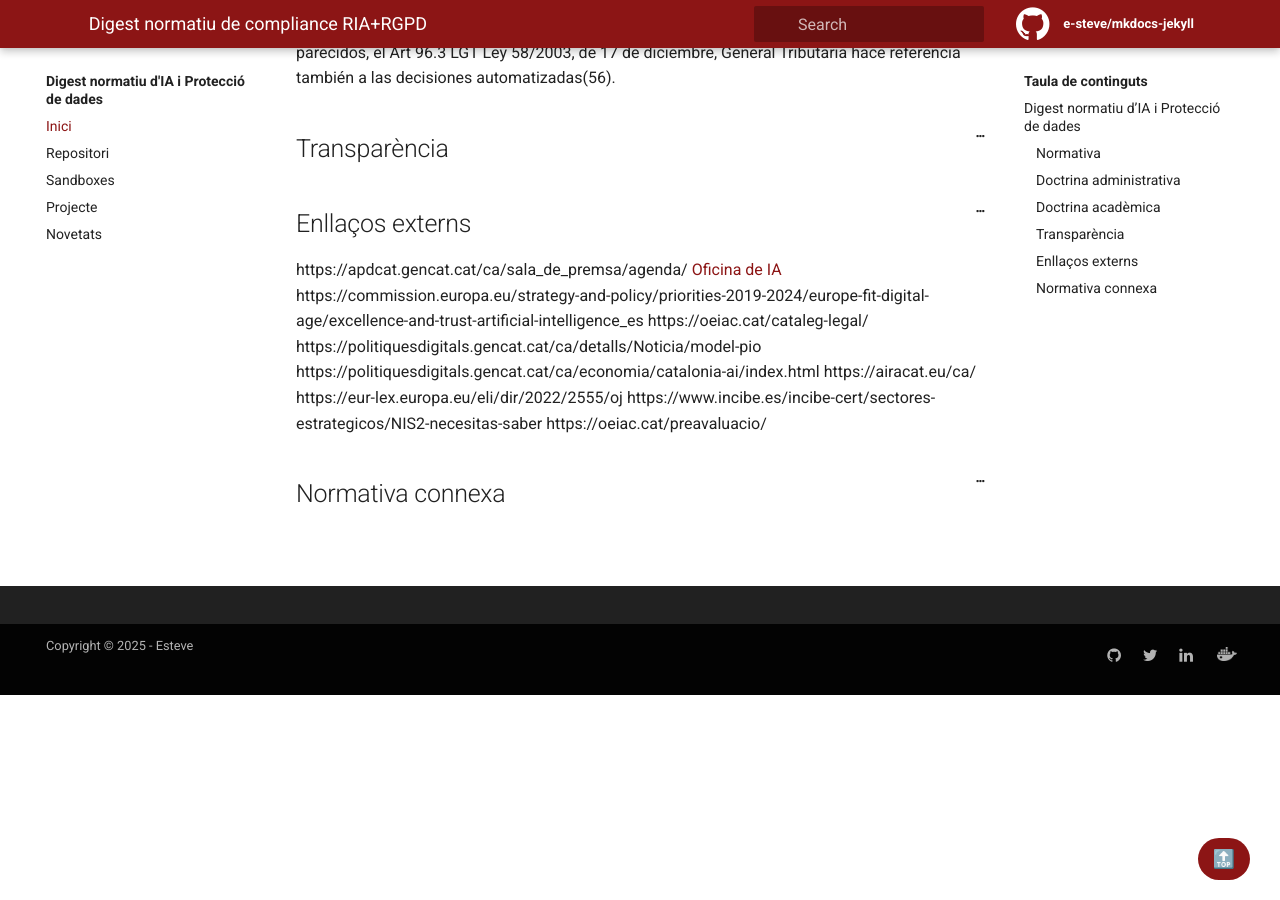
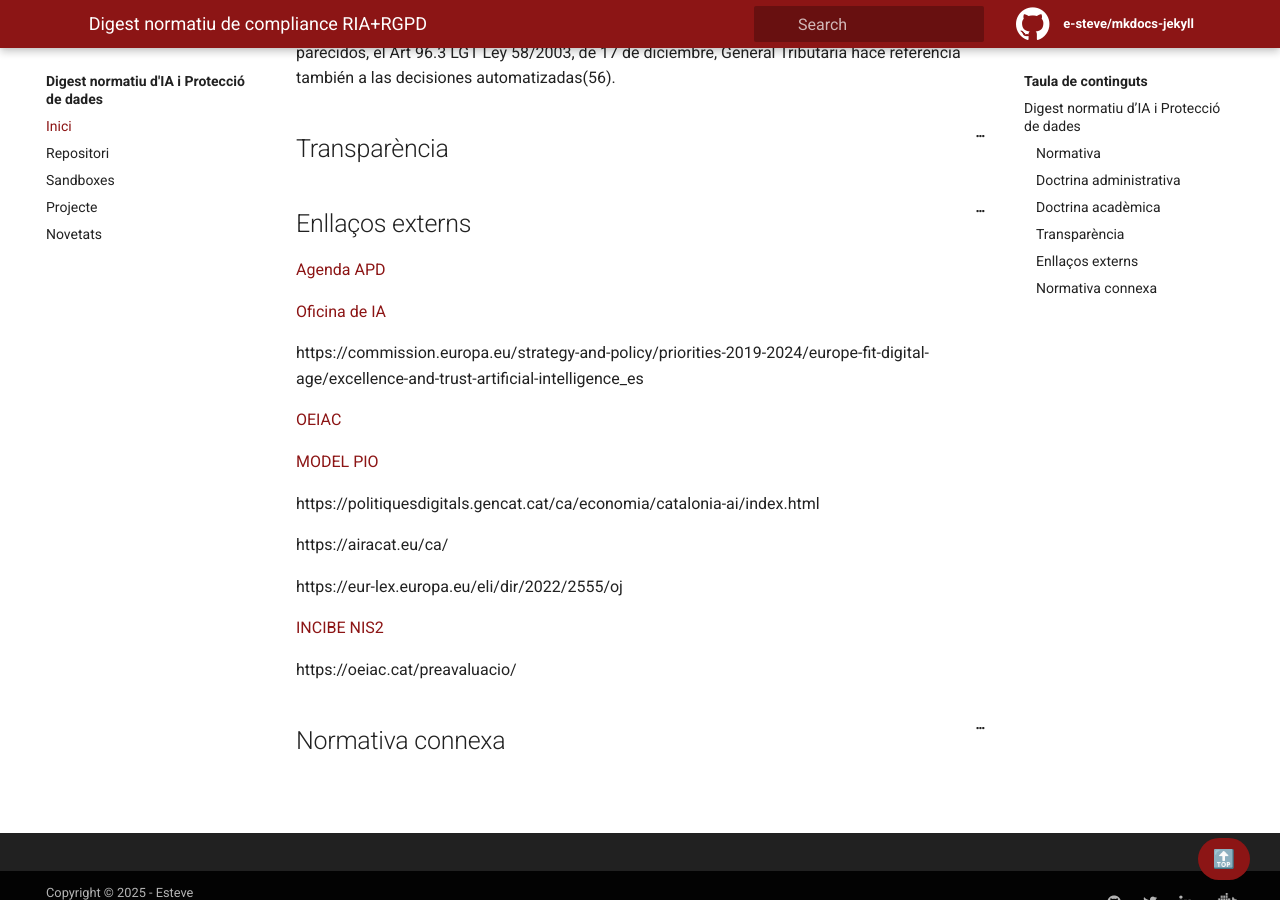
Before and after one commit to e-steve/e-steve.github.io, a Jekyll site: the page built from pages/index.md, in a window 1280 px wide and 900 px high, scrolled down 2753 px. Built offline with Jekyll 4.4.1, drawn with Linux system fonts in a browser that asks for light colours; part of the change alters nothing that is shown.

Commit message:
Update index.md

```diff
--- a/pages/index.md
+++ b/pages/index.md
@@ -123,15 +123,24 @@ Aparte de la nueva norma sobre protección de datos, cabe indicar determinadas n
 
 ## Enllaços externs
 
-https://apdcat.gencat.cat/ca/sala_de_premsa/agenda/
+[Agenda APD](https://apdcat.gencat.cat/ca/sala_de_premsa/agenda/)
+
 [Oficina de IA](https://ec.europa.eu/commission/presscorner/detail/es/ip_24_2982)
+
 https://commission.europa.eu/strategy-and-policy/priorities-2019-2024/europe-fit-digital-age/excellence-and-trust-artificial-intelligence_es
-https://oeiac.cat/cataleg-legal/
-https://politiquesdigitals.gencat.cat/ca/detalls/Noticia/model-pio
+
+[OEIAC](https://oeiac.cat/cataleg-legal/)
+
+[MODEL PIO](https://politiquesdigitals.gencat.cat/ca/detalls/Noticia/model-pio)
+
 https://politiquesdigitals.gencat.cat/ca/economia/catalonia-ai/index.html
+
 https://airacat.eu/ca/
+
 https://eur-lex.europa.eu/eli/dir/2022/2555/oj
-https://www.incibe.es/incibe-cert/sectores-estrategicos/NIS2-necesitas-saber
+
+[INCIBE NIS2](https://www.incibe.es/incibe-cert/sectores-estrategicos/NIS2-necesitas-saber)
+
 https://oeiac.cat/preavaluacio/
 
 ## Normativa connexa
```
